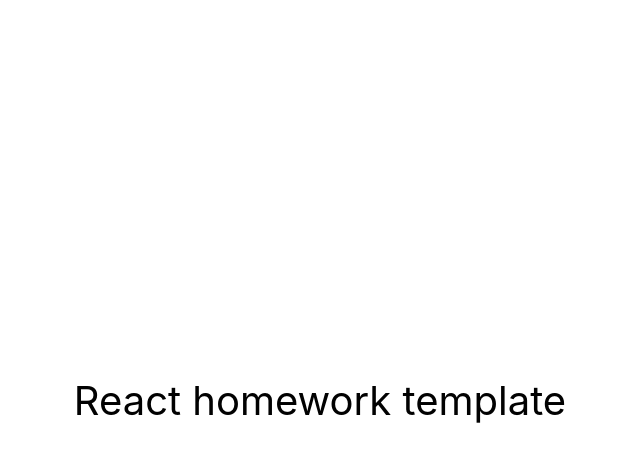
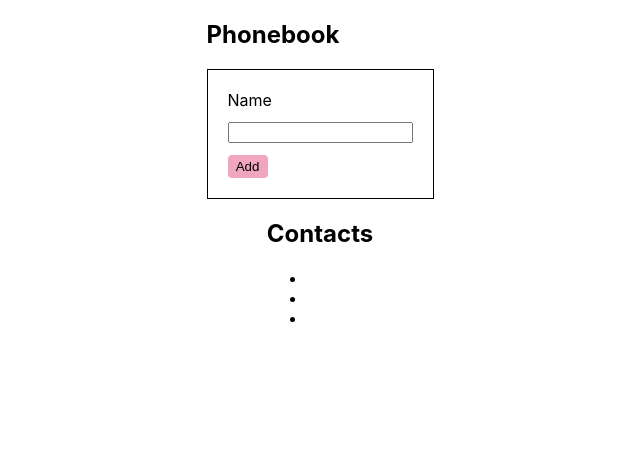
Before and after one commit to anatolytrue/goit-react-hw-02-phonebook, a React (Create React App) app: page / in a window 1280 px wide. Shown: the top 462 px of the page, without its empty margins (320-960 px from the left). Built offline with nearby package versions, Linux system fonts and the light colour scheme.

Commit message:
start making

```diff
--- a/package.json
+++ b/package.json
@@ -7,6 +7,7 @@
     "@testing-library/jest-dom": "^5.16.3",
     "@testing-library/react": "^12.1.4",
     "@testing-library/user-event": "^13.5.0",
+    "nanoid": "^4.0.0",
     "react": "^18.1.0",
     "react-dom": "^18.1.0",
     "react-scripts": "5.0.1",
--- /dev/null
+++ b/src/components/App.css
@@ -0,0 +1,39 @@
+.phonebook{
+    height: 100vh;
+    display: flex;
+    /* justify-content: center; */
+    align-items: center;
+    flex-direction: column;
+
+    font-size: 140;
+    color: #010101;
+}
+
+.phonebook__form{
+    display: flex;
+    flex-direction: column;
+    justify-content: center;
+        align-items: center;
+    padding: 20px;
+    border: 1px solid black;
+}
+
+.phonebook__label{
+    display: flex;
+        flex-direction: column;
+        /* justify-content: center; */
+        align-items:flex-start;
+}
+
+.phonebook__btn-add{
+    padding: 4px 8px;
+    border-style: none;
+    border-radius: 4px;
+    background-color: rgb(240, 166, 190);
+    min-width: 40px;
+
+}
+
+.phonebook__input{
+    margin: 12px 0;
+}
--- a/src/components/App.jsx
+++ b/src/components/App.jsx
@@ -1,16 +1,49 @@
-export const App = () => {
-  return (
-    <div
-      style={{
-        height: '100vh',
-        display: 'flex',
-        justifyContent: 'center',
-        alignItems: 'center',
-        fontSize: 40,
-        color: '#010101'
-      }}
-    >
-      React homework template
-    </div>
-  );
-};
+import './App.css'
+import React, { Component } from 'react';
+import Section from './Section/Section';
+import { nanoid } from 'nanoid'
+
+
+
+
+class App extends Component {
+  state = {
+    contacts: [],
+    name: ''
+  };
+
+
+  render() {
+
+    return (
+      <div className="phonebook">
+        <Section title="Phonebook">
+          <form className="phonebook__form">
+            <label className="phonebook__label">
+              Name
+              <input
+                className='phonebook__input'
+                type="text"
+                name="name"
+                pattern="^[a-zA-Zа-яА-Я]+(([' -][a-zA-Zа-яА-Я ])?[a-zA-Zа-яА-Я]*)*$"
+                title="Name may contain only letters, apostrophe, dash and spaces. For example Adrian, Jacob Mercer, Charles de Batz de Castelmore d'Artagnan"
+                required
+              />
+              <button type='submit' className='phonebook__btn-add'>Add</button>
+            </label>
+            </form>
+        </Section>
+        <Section title="Contacts">
+          <ul>
+            <li></li>
+            <li></li>
+            <li></li>
+          </ul>
+        </Section>
+
+      </div>
+    );
+  }
+}
+
+export default App;
--- /dev/null
+++ b/src/components/Section/Section.jsx
@@ -0,0 +1,17 @@
+import React from "react";
+import PropTypes from 'prop-types'
+// import css from './Section.css';
+
+function Section({ title, children }) {
+    return (<div>
+        {title && <h2 className="counter__title">{title}</h2>}
+        {children}
+    </div>
+    )
+}
+
+Section.propTypes = {
+    title: PropTypes.string,
+    children: PropTypes.node
+}
+export default Section
--- a/src/index.js
+++ b/src/index.js
@@ -1,6 +1,6 @@
 import React from 'react';
 import ReactDOM from 'react-dom/client';
-import { App } from 'components/App';
+import  App  from 'components/App';
 import './index.css';
 
 ReactDOM.createRoot(document.getElementById('root')).render(
```
Also changed, not shown: 1 other file (tests, documents, lock files or other folders).
